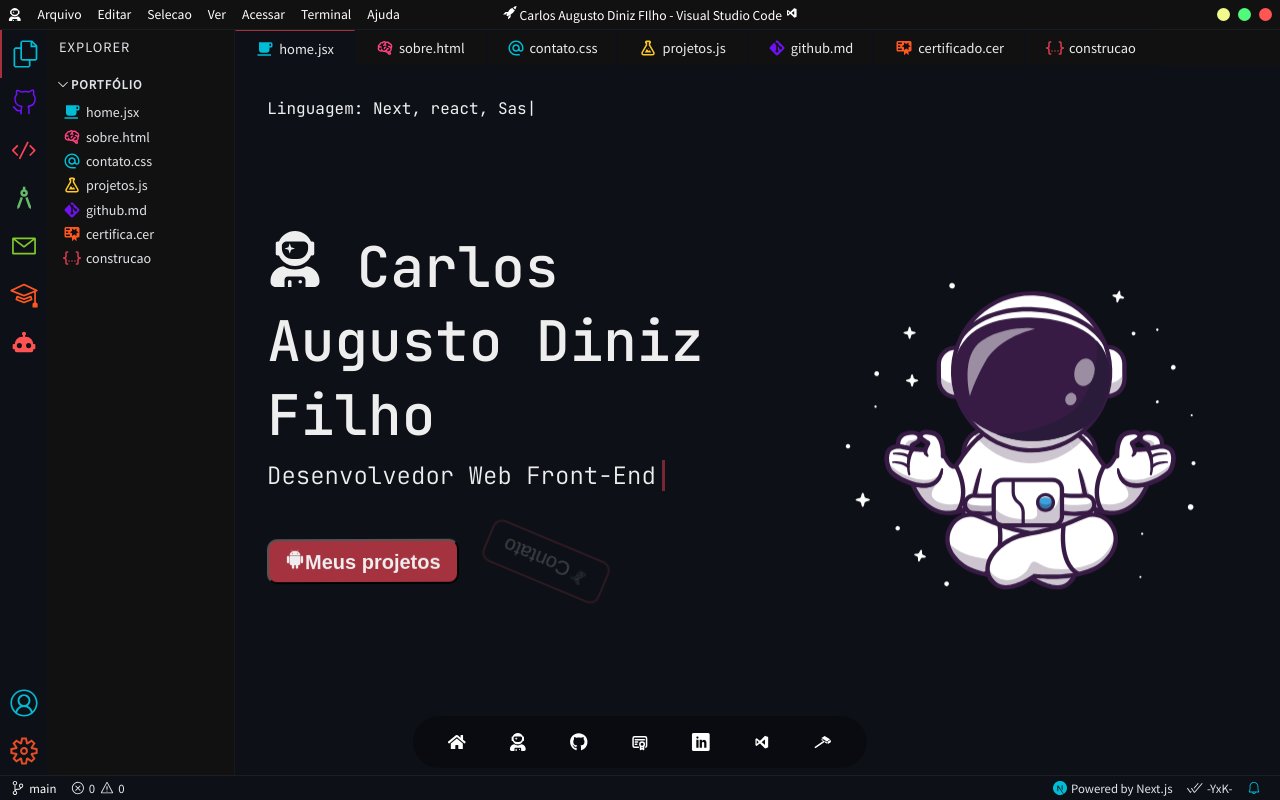
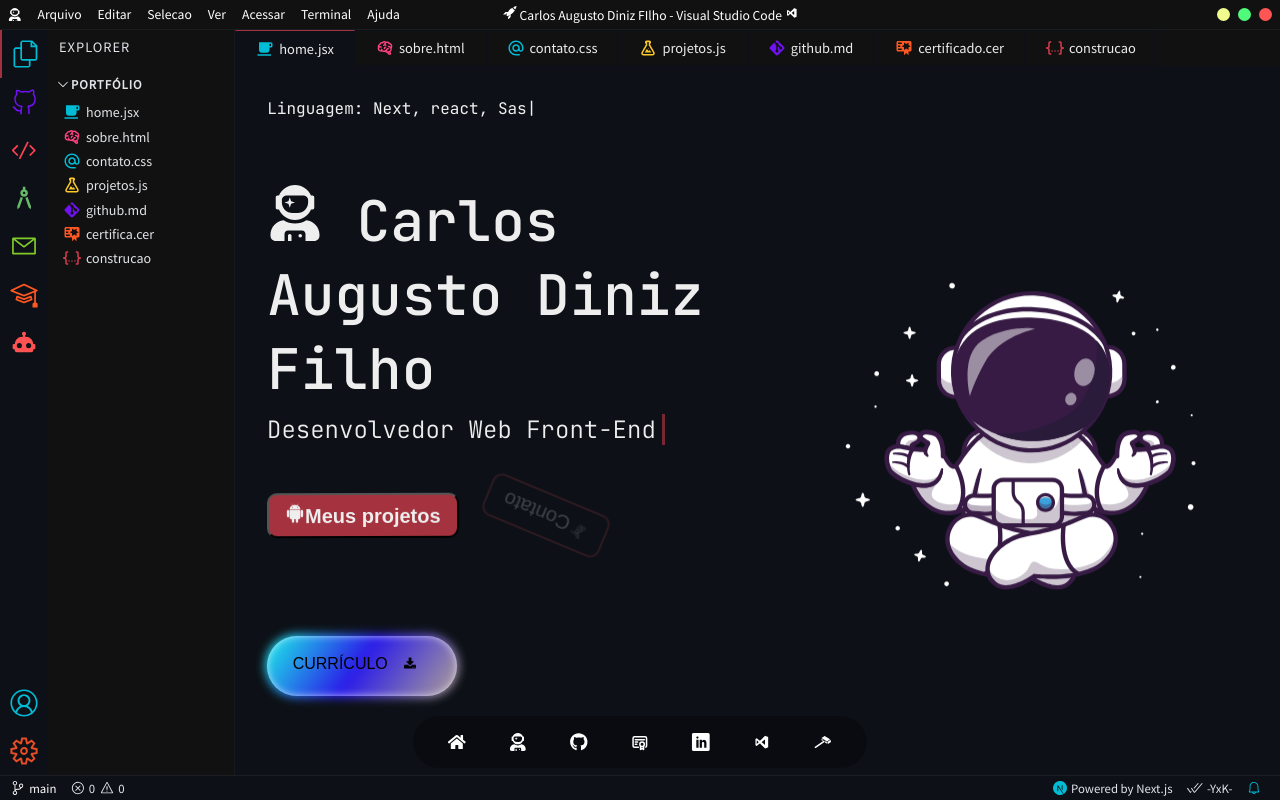
Before and after one commit to ysneshy/portfolio-carlos-filho, a Next.js app: page / in a window 1280 px wide. Built offline with nearby package versions, Linux system fonts and the light colour scheme.

Commit message:
upgrade28 :zap:

```diff
--- a/components/ButtonCV.jsx
+++ b/components/ButtonCV.jsx
@@ -1,11 +1,11 @@
 import styles from '../styles/ButtonCV.module.css'
 const ButtonCV = () => {
-  return(
-      <button className={styles.container}>
-        <a href="https://docs.google.com/uc?export=download&id=1i8A7Koklcbm12hLT5lRpa5a_z6bi5mgU" download>
-          Baixe Currículo
-          <img src="/down.png" alt="Botão para baixar curriculo" />
-        </a>
+  return (
+    <button className={styles.container}>
+      <a href="https://docs.google.com/uc?export=download&id=1i8A7Koklcbm12hLT5lRpa5a_z6bi5mgU" download>
+        Currículo
+        <img src="/down.png" alt="Botão para baixar curriculo" />
+      </a>
     </button>
   )
 }
--- a/pages/about.jsx
+++ b/pages/about.jsx
@@ -24,9 +24,9 @@ const AboutPage = () => {
         <br></br>
         <img src="./formacao.svg" min-width="17px" max-width="17px" width="17px" align="left"/>
         <b>&nbsp;Formado em Engenharia da Computação pós graduado em Engenharia de Redes e Telecomunicações pela Estacio Iesam.</b>
-        <p>A minha principal ferramenta de trabalho é o React, Python e Quasar apesar de ter conhecimentos sobre PHP, C, C++ escolhi me aprofundar no front-end, especialmente no sistema do React.</p>
-        <p>No momento estou consolidando conhecimento sobre Next.js e desenvolvimento com JavaScript e Typescript.</p>
-        <h2>Algumas stacks que tenho conhecimento.</h2>
+        <p><img src="./react_icon.svg" min-width="17px" max-width="17px" width="17px" align="left"/>&nbsp;A minha principal ferramenta de trabalho é o React, Python e Quasar apesar de ter conhecimentos sobre PHP, C, C++ escolhi me aprofundar no front-end, especialmente no sistema do React.</p>
+        <p><img src="./next.svg" min-width="17px" max-width="17px" width="17px" align="left"/>&nbsp;No momento estou consolidando conhecimento sobre Next.js e desenvolvimento com JavaScript e Typescript.</p>
+        <h2><img src="./robots.svg" min-width="17px" max-width="17px" width="17px" align="left"/>&nbsp;Algumas stacks que tenho conhecimento.</h2>
         <section className={styles.containerSkills}>
           <div className={styles.skill}>
 
--- a/pages/index.jsx
+++ b/pages/index.jsx
@@ -10,8 +10,8 @@ import {
 } from "react-icons/di";
 import { FaMailchimp } from "react-icons/fa";
 import { Fade, Rotate } from 'react-reveal';
-import Wobble from 'react-reveal/Wobble';
 import Swing from 'react-reveal/Swing';
+import ButtonCV from '../components/ButtonCV';
 
 
 export default function HomePage() {
@@ -64,13 +64,14 @@ export default function HomePage() {
             </Link>
             <div></div>
             <br></br>
-
             <Link href="/settings">
             <Rotate delay={4400} count={2}>
               <button className={styles.outlined}><FaMailchimp />&nbsp;Troca tema</button>
               </Rotate>
             </Link>
-
+            <ButtonCV />
+          </div>
+          <div>
           </div>
        <img src="background.svg" className={styles.illustration} alt="" />
         </div>
--- a/styles/ButtonCV.module.css
+++ b/styles/ButtonCV.module.css
@@ -1,7 +1,7 @@
 .container{
   display: flex;
   justify-content: center;
-  width: 240px;
+  width: 190px;
   font-size: 1rem;
   height: 60px;
   border: none;
@@ -15,14 +15,14 @@
   }
 
   .container img {
-    width: 15px;
+    width: 12px;
     margin: 0 1rem;
   }
 
   .container a{
     text-decoration:  none;
-    color: #ffffff;
-    font-weight: 600;
+    color: #000000;
+    font-weight: 500;
     text-transform: uppercase;
     padding: 1.2rem 1.5rem;
   }
@@ -43,14 +43,14 @@
       #1de840,
       #1ddde8,
       #2b1de8,
-      #dd00f3,
-      #dd00f3
+      #9B8DA2,
+      #371B45
     );
     background-size: 400%;
     z-index: -1;
     filter: blur(5px);
     animation: move 20s linear infinite;
-    opacity: 0;
+    opacity: 1;
     transition: opacity 0.3s ease-in-out;
     border-radius: 40px;
   }
@@ -65,7 +65,7 @@
   position: absolute;
   width: 100%;
   height: 100%;
-  background: #A5313E;
+  background: #9B8DA2 #9B8DA2;
   left: 0;
   top: 0;
   border-radius: 40px;
--- a/styles/HomePage.module.css
+++ b/styles/HomePage.module.css
@@ -26,11 +26,15 @@
 }
 
 @keyframes float {
-  0%, 100% {
-    transform: translateY(0);
-  }
-  50% {
-    transform: translateY(-50px);
+  0% {
+    transform: translateY(0)
+}
+50% {
+    transform: translateY(-50px)
+
+}
+100% {
+    transform: translateY(0)
   }
 }
 
```
